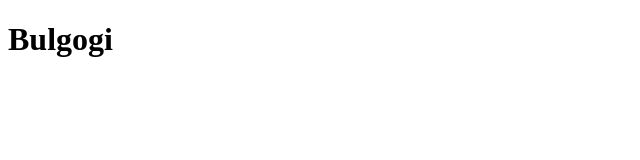
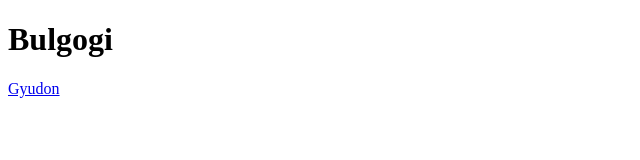
Before and after one commit to jeanpierrerea/odin-recipes, a plain HTML site: page recipes/bulgogi.html in a window 1280 px wide. Shown: the full height of the page, 0-640 px from the left. Drawn offline with Linux system fonts and the light colour scheme.

Commit message:
Added images and href links to index.html

```diff
--- a/recipes/bulgogi.html
+++ b/recipes/bulgogi.html
@@ -7,5 +7,7 @@
 </head>
 <body>
     <h1>Bulgogi</h1>
+
+    <a href="recipes/gyudon.html">Gyudon</a>
 </body>
 </html>
```
Also changed, not shown: recipes/gyudon.html (+2 -0 lines), recipes/jerkchicken.html (+2 -0 lines), images/bulgogi.jpg (added), images/gyudon.jpg (added), images/jerkchicken.jpg (added).
